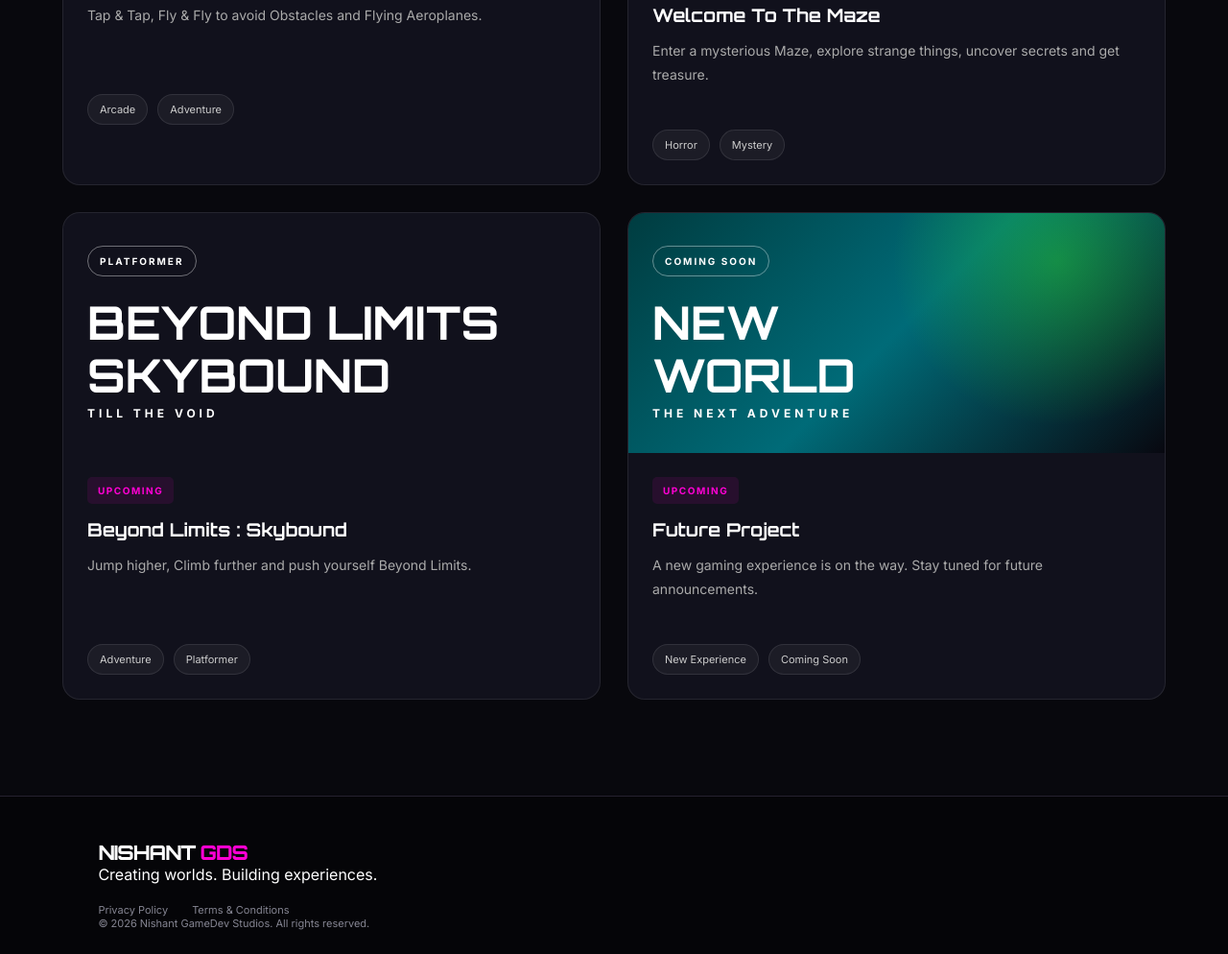
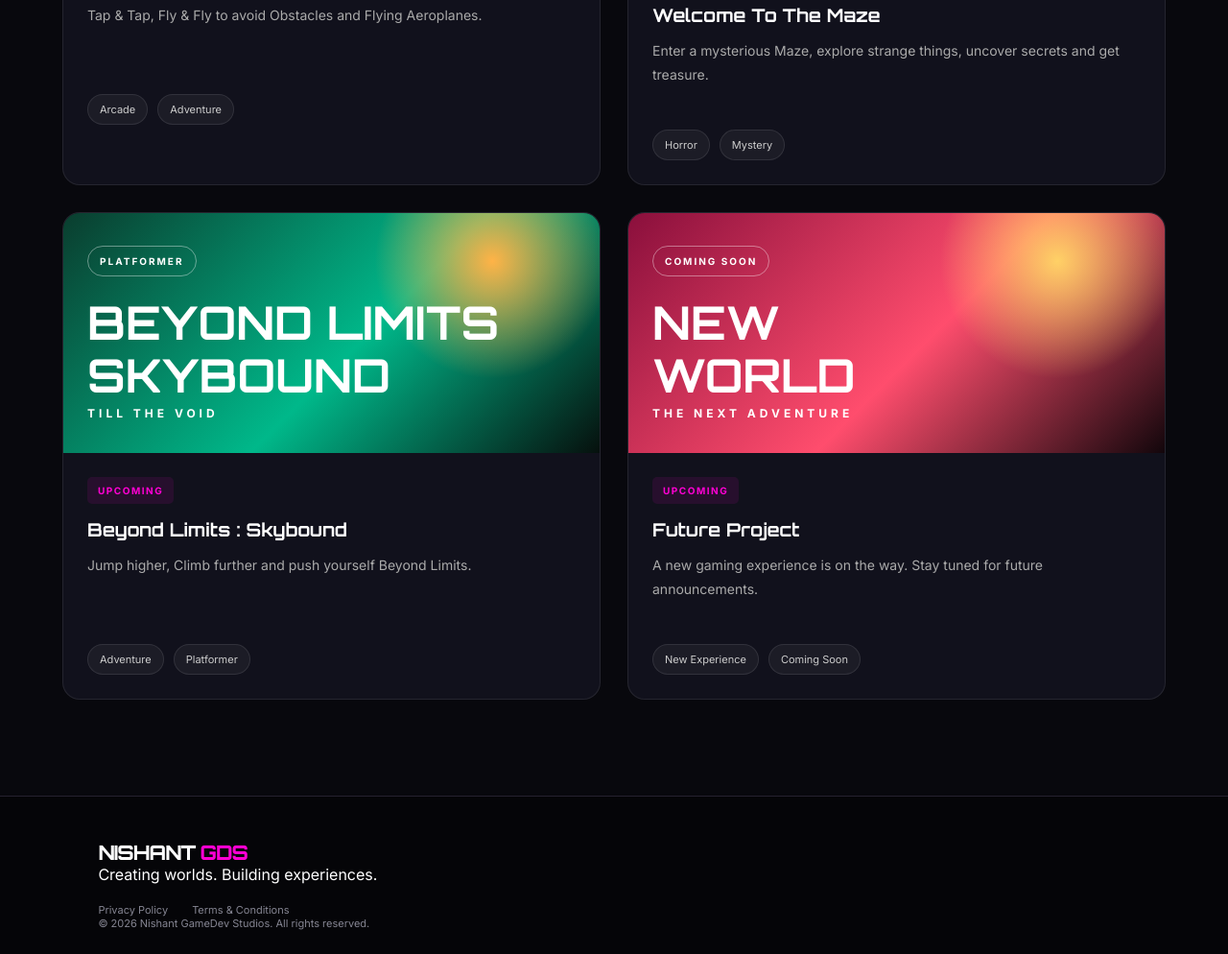
Before and after one commit to nishantabk/nishant-gamedev-studios, a plain HTML site: page games.html in a window 1280 px wide. Shown: the part 1051-2045 px from the top of the page at 96% size. Drawn offline with Linux system fonts and the light colour scheme.

Commit message:
Update style.css

```diff
--- a/style.css
+++ b/style.css
@@ -1,4 +1,3 @@
-
 /* =========================
    GLOBAL SETTINGS
 ========================= */
@@ -349,6 +348,10 @@ a {
 
 .game-image-three {
     background: linear-gradient(135deg, #005B88, #08080D);
+}
+
+.game-image-four {
+    background: linear-gradient(135deg, #0a5c4a, #06100d);
 }
 
 .game-info {
@@ -980,10 +983,16 @@ img {
         linear-gradient(135deg, #10001e, #4b005c, #080810);
 }
 
+.beyond-art {
+    background:
+        radial-gradient(circle at 80% 20%, #ffb347, transparent 25%),
+        linear-gradient(135deg, #0a3d2e, #00b88a 55%, #06100d);
+}
+
 .upcoming-art {
     background:
-        radial-gradient(circle at 80% 20%, #39ff1455, transparent 35%),
-        linear-gradient(135deg, #003c40, #006b78, #080810);
+        radial-gradient(circle at 80% 20%, #ffd166, transparent 25%),
+        linear-gradient(135deg, #8a0f3c, #ff4d6d 55%, #12060b);
 }
 
 .project-info {
```
